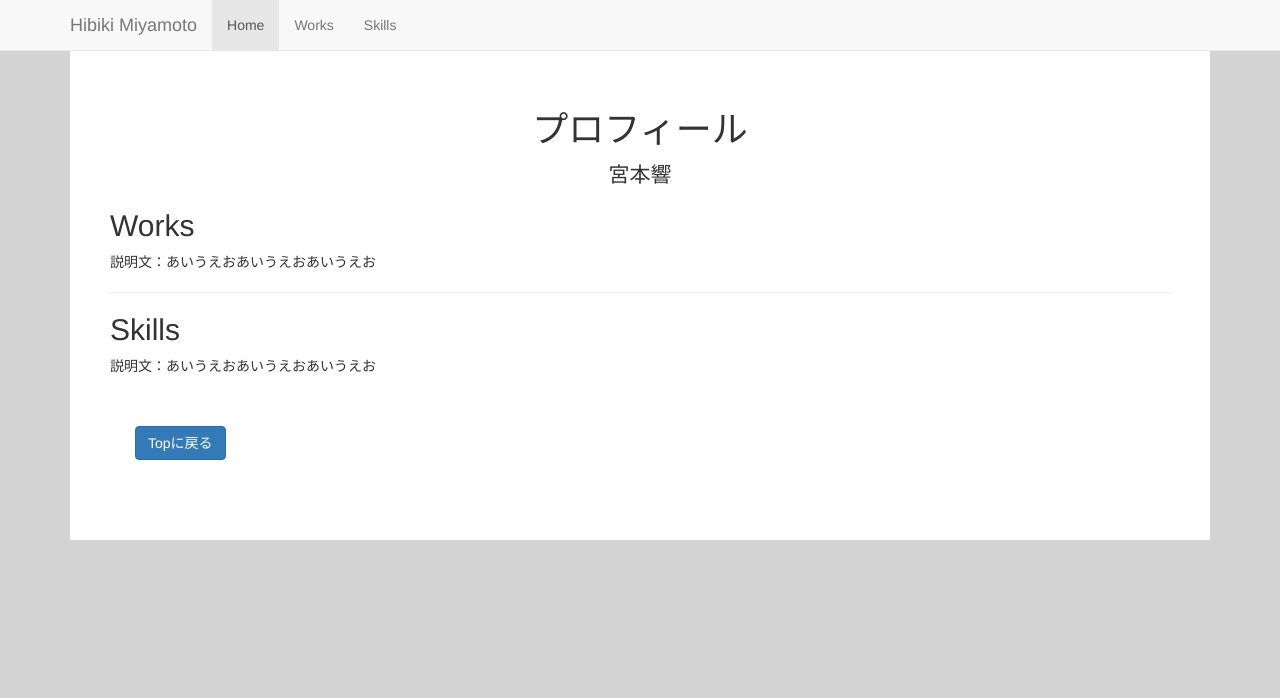
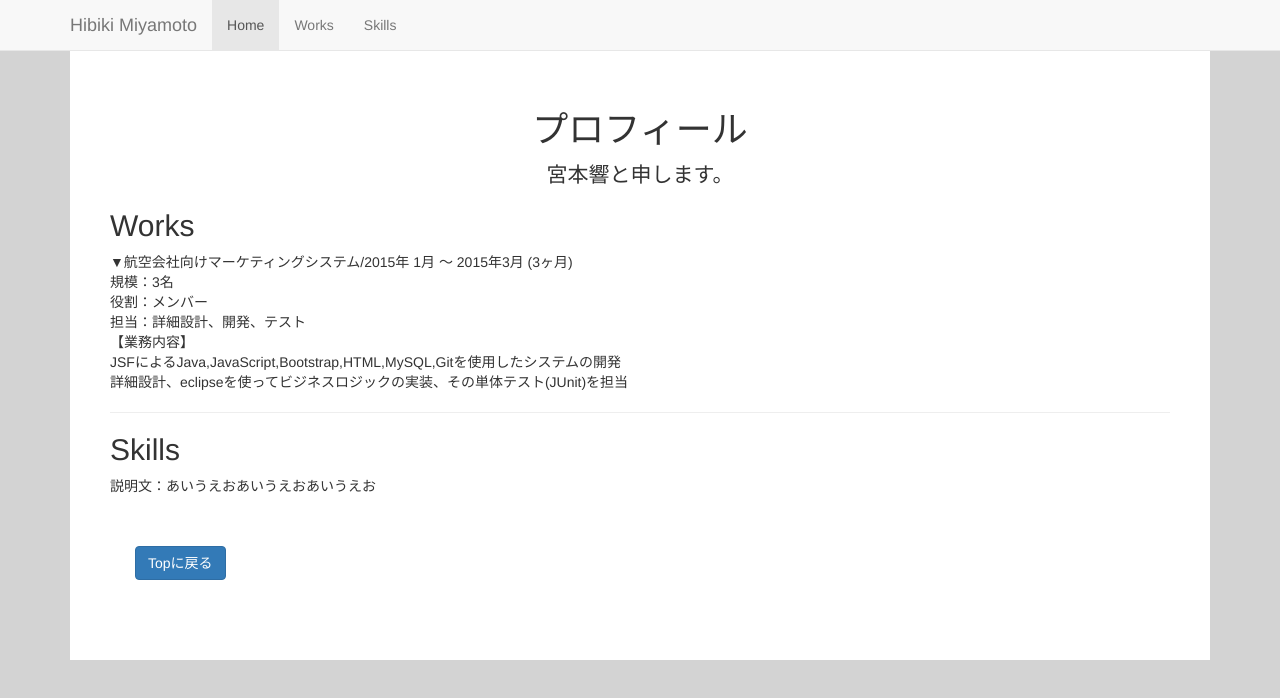
Before and after one commit to hibitas/hibitas.github.io, a plain HTML site: page index.html in a window 1280 px wide. Drawn offline with nearby package versions, Linux system fonts and the light colour scheme.

Commit message:
index.html fix

```diff
--- a/index.html
+++ b/index.html
@@ -47,9 +47,16 @@
     <div class="container">
         <div class="starter-template">
             <h1 class="text-center">プロフィール</h1>
-            <p class="lead text-center">宮本響</p>
+            <p class="lead text-center">宮本響と申します。</p>
             <h2 id="works">Works</h2>
-            <p>説明文：あいうえおあいうえおあいうえお</p>
+            <p>▼航空会社向けマーケティングシステム/2015年 1月 ～ 2015年3月 (3ヶ月)
+            <br>
+規模：3名<br>
+役割：メンバー<br>
+担当：詳細設計、開発、テスト<br>
+【業務内容】<br>
+JSFによるJava,JavaScript,Bootstrap,HTML,MySQL,Gitを使用したシステムの開発<br>
+詳細設計、eclipseを使ってビジネスロジックの実装、その単体テスト(JUnit)を担当</p>
             <hr>
             <h2 id="skills">Skills</h2>
             <p>説明文：あいうえおあいうえおあいうえお</p>
```
